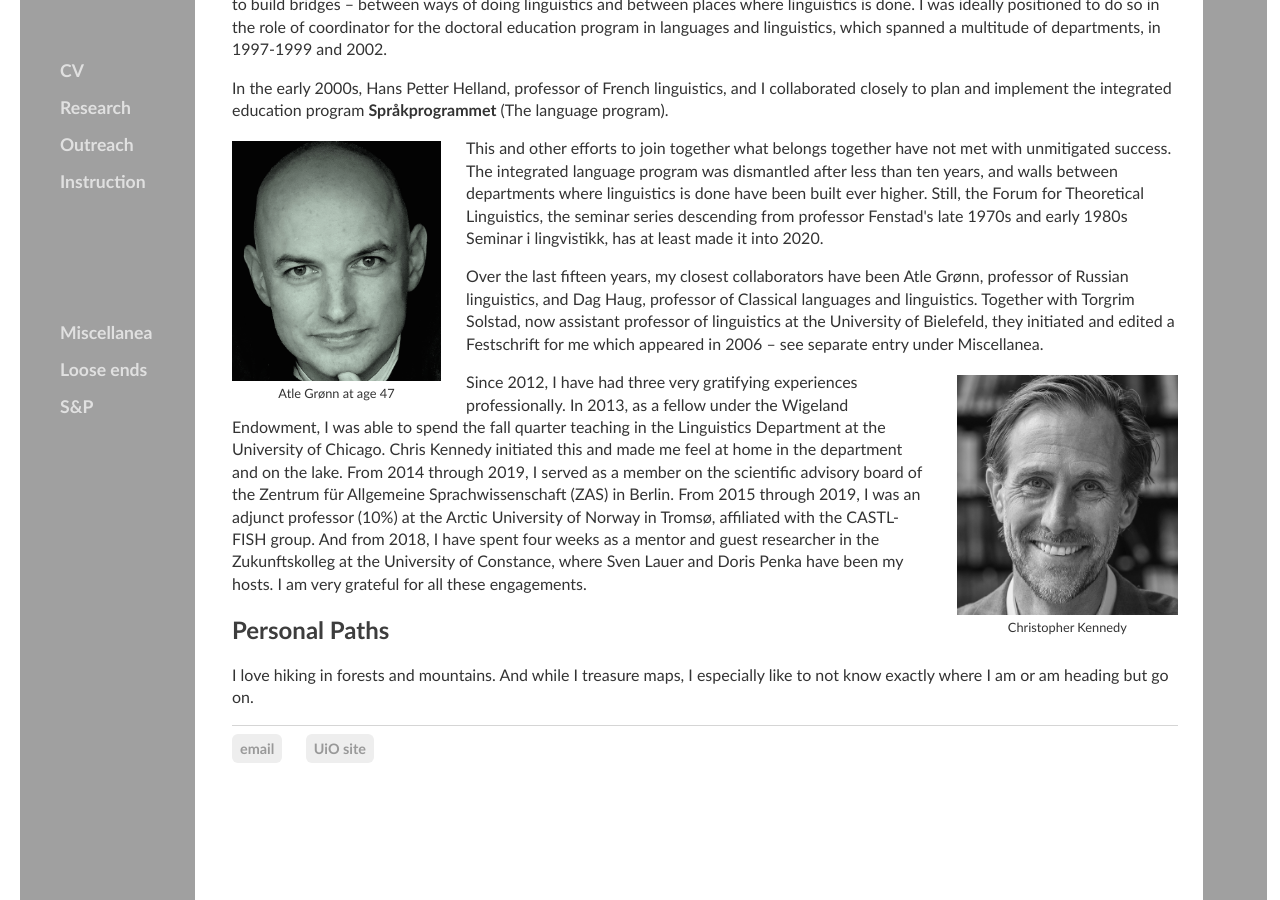
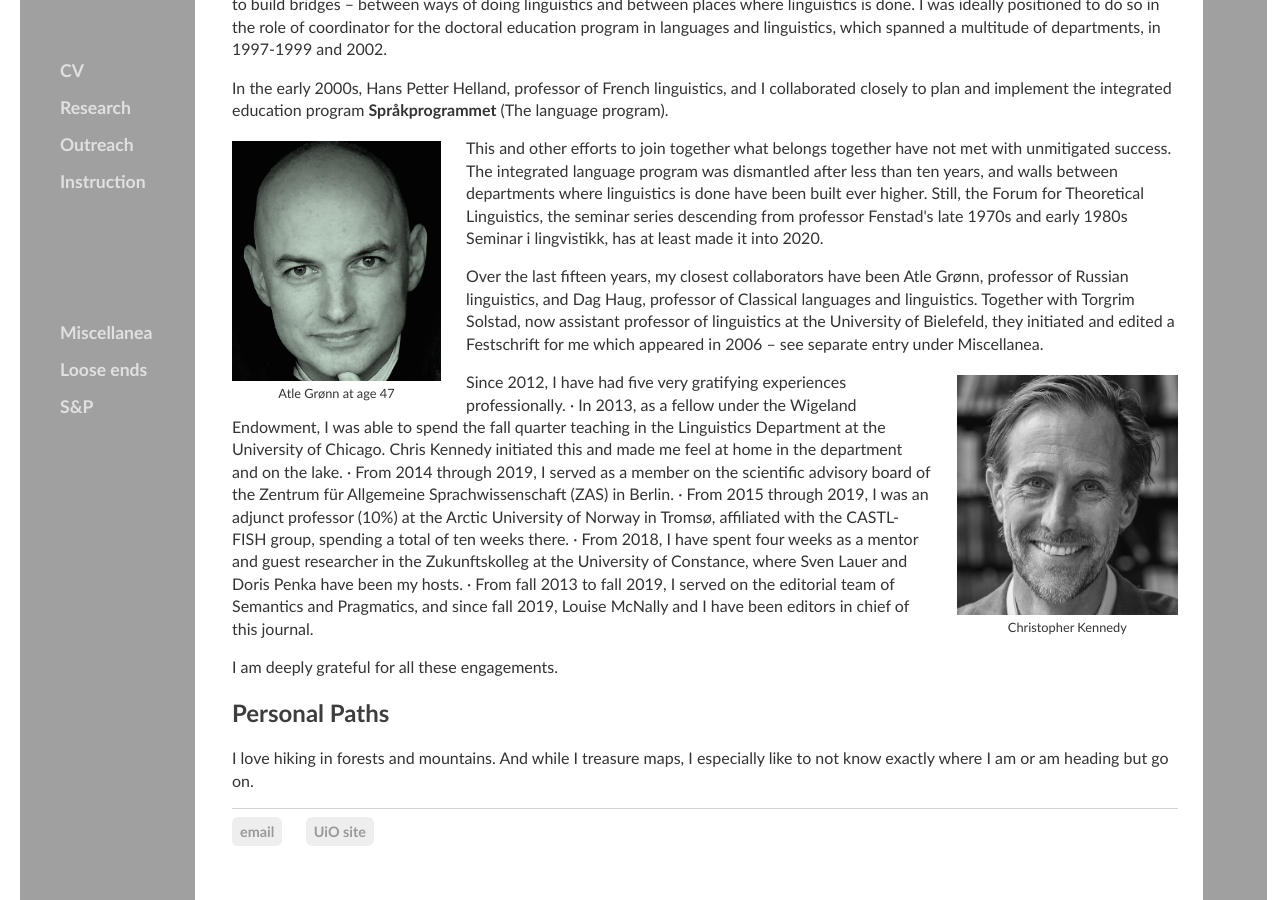
Before and after one commit to kjelljs/kjelljs.github.io, a Jekyll site: the page built from about/index.html, in a window 1280 px wide and 900 px high, scrolled down 1938 px. Built offline with Jekyll 4.4.1, drawn with Linux system fonts in a browser that asks for light colours.

Commit message:
Update index.html

```diff
--- a/about/index.html
+++ b/about/index.html
@@ -41,7 +41,8 @@ figcaption {
 	</p>
 	<p>Over the last fifteen years, my closest collaborators have been Atle Grønn, professor of Russian linguistics, and Dag Haug, professor of Classical languages and linguistics. Together with Torgrim Solstad, now assistant professor of linguistics at the University of Bielefeld, they initiated and edited a Festschrift for me which appeared in 2006 &ndash; see separate entry under Miscellanea.</p>
 	<div style="float:right;"><figure class="rightfig"><img style="height:240px;" src="/pics/ChrisK.png"><figcaption>Christopher Kennedy</figcaption></figure></div>
-	<p>Since 2012, I have had three very gratifying experiences professionally. In 2013, as a fellow under the Wigeland Endowment, I was able to spend the fall quarter teaching in the Linguistics Department at the University of Chicago. Chris Kennedy initiated this and made me feel at home in the department and on the lake. From 2014 through 2019, I served as a member on the scientific advisory board of the Zentrum für Allgemeine Sprachwissenschaft (ZAS) in Berlin. From 2015 through 2019, I was an adjunct professor (10%) at the Arctic University of Norway in Tromsø, affiliated with the CASTL-FISH group. And from 2018, I have spent four weeks as a mentor and guest researcher in the Zukunftskolleg at the University of Constance, where Sven Lauer and Doris Penka have been my hosts. I am very grateful for all these engagements.</p>
+	<p>Since 2012, I have had five very gratifying experiences professionally. &middot; In 2013, as a fellow under the Wigeland Endowment, I was able to spend the fall quarter teaching in the Linguistics Department at the University of Chicago. Chris Kennedy initiated this and made me feel at home in the department and on the lake. &middot; From 2014 through 2019, I served as a member on the scientific advisory board of the Zentrum für Allgemeine Sprachwissenschaft (ZAS) in Berlin. &middot; From 2015 through 2019, I was an adjunct professor (10%) at the Arctic University of Norway in Tromsø, affiliated with the CASTL-FISH group, spending a total of ten weeks there. &middot;  From 2018, I have spent four weeks as a mentor and guest researcher in the Zukunftskolleg at the University of Constance, where Sven Lauer and Doris Penka have been my hosts. &middot; From fall 2013 to fall 2019, I served on the editorial team of Semantics and Pragmatics, and since fall 2019, Louise McNally and I have been editors in chief of this journal.</p>
+		<p>I am deeply grateful for all these engagements.</p>
 	<h2 id="priv">Personal Paths</h2>
 	<p>I love hiking in forests and mountains. And while I treasure maps, I especially like to not know exactly where I am or am heading but go on.</p>
 
```
